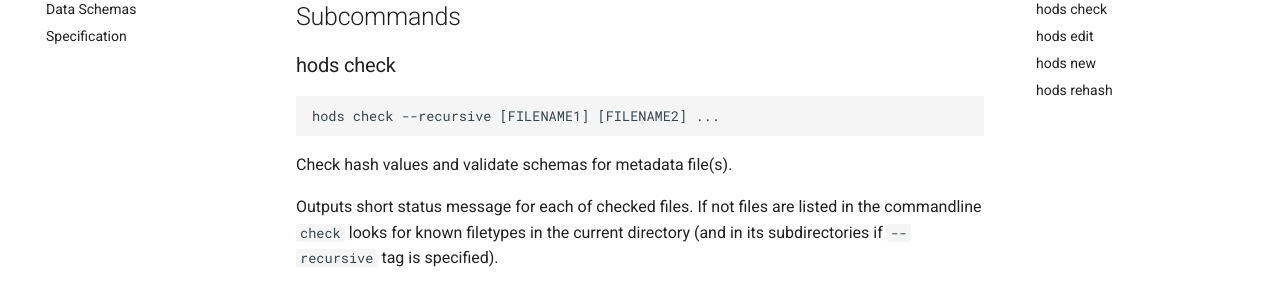
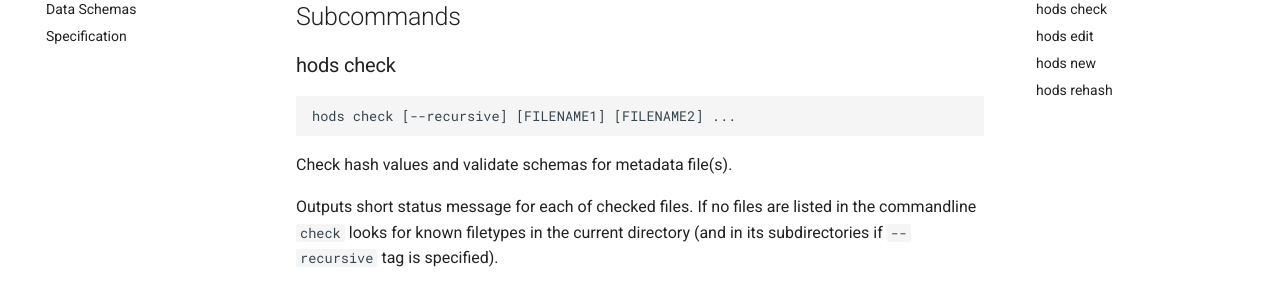
Before and after one commit to sio/hods, an MkDocs documentation site: the page built from docs/commandline.md, in a window 1280 px wide and 900 px high, scrolled down 564 px. Shown: the part 153-455 px from the top of the window. Built offline with MkDocs 1.6.1 and Material for MkDocs 9.7.7, drawn with Linux system fonts in a browser that asks for light colours; comment, search, counter and statistics services are not loaded.

Commit message:
Minor documentation improvements after proofreading

````diff
--- a/docs/commandline.md
+++ b/docs/commandline.md
@@ -32,12 +32,12 @@ To view help message for a specific subcommand use:
 ### hods check
 
 ```
-hods check --recursive [FILENAME1] [FILENAME2] ...
+hods check [--recursive] [FILENAME1] [FILENAME2] ...
 ```
 
 Check hash values and validate schemas for metadata file(s).
 
-Outputs short status message for each of checked files. If not files are
+Outputs short status message for each of checked files. If no files are
 listed in the commandline `check` looks for known filetypes in the current
 directory (and in its subdirectories if `--recursive` tag is specified).
 
````
Also changed, not shown: docs/public-api.md (+2 -1 lines), 1 other file.
